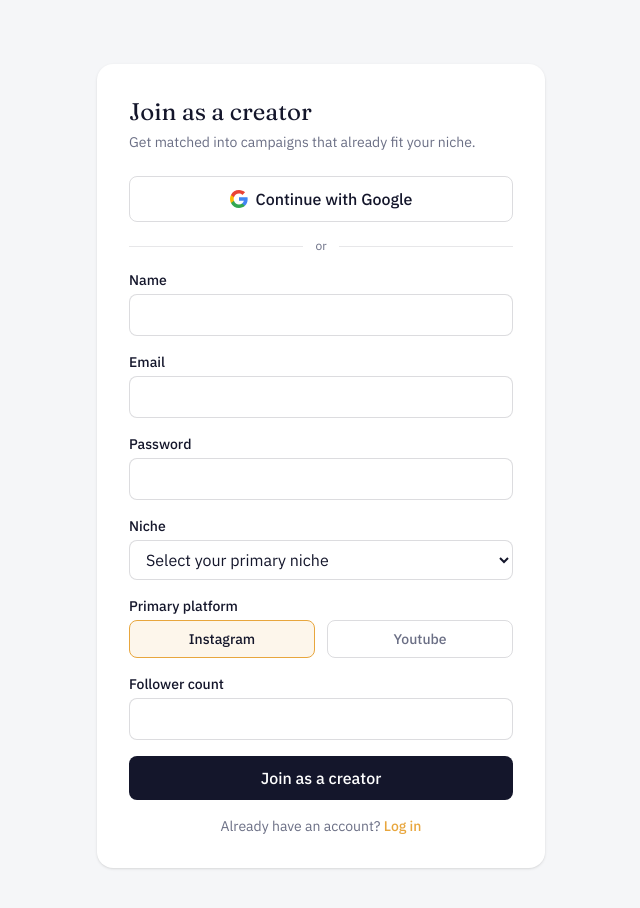
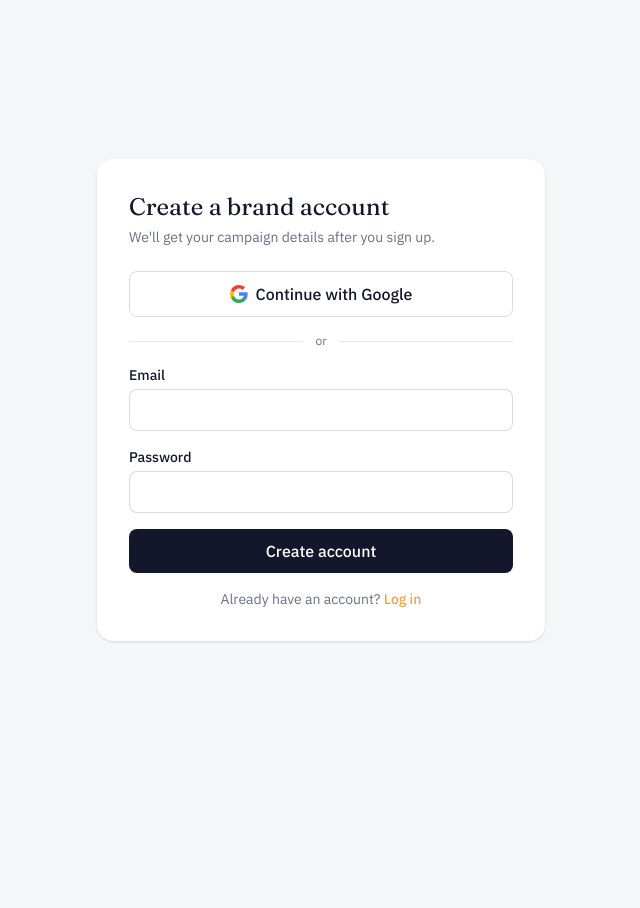
Before and after one commit to prajapatinisha9510-sys/FYDNEX, a Next.js app: page /creator/signup in a window 1280 px wide. Shown: the top 908 px of the page, without its empty margins (319-959 px from the left). After the commit the page ends 800 px from the top, so only its background shows below. Built offline with nearby package versions, Linux system fonts and the light colour scheme.

Commit message:
Update page.tsx

```diff
--- a/app/creator/signup/page.tsx
+++ b/app/creator/signup/page.tsx
@@ -4,31 +4,25 @@ import { useState } from "react";
 import { createClient } from "@/lib/supabase";
 import { useRouter } from "next/navigation";
 import Link from "next/link";
+import GoogleButton from "@/components/GoogleButton";
 
-const NICHES = [
-  "Food",
-  "Tech",
-  "Fitness",
-  "Fashion",
-  "Beauty",
-  "Lifestyle",
-  "Gaming",
-  "Finance",
-  "Travel",
-  "Comedy",
-];
-
-export default function CreatorSignup() {
-  const [name, setName] = useState("");
+export default function BrandSignup() {
   const [email, setEmail] = useState("");
   const [password, setPassword] = useState("");
-  const [niche, setNiche] = useState("");
-  const [platform, setPlatform] = useState("instagram");
-  const [followerCount, setFollowerCount] = useState("");
   const [loading, setLoading] = useState(false);
   const [error, setError] = useState("");
   const [checkEmail, setCheckEmail] = useState(false);
   const router = useRouter();
+
+  async function handleGoogle() {
+    const supabase = createClient();
+    await supabase.auth.signInWithOAuth({
+      provider: "google",
+      options: {
+        redirectTo: `${window.location.origin}/auth/callback?next=/brand/dashboard`,
+      },
+    });
+  }
 
   async function handleSubmit(e: React.FormEvent) {
     e.preventDefault();
@@ -36,18 +30,9 @@ export default function CreatorSignup() {
     setError("");
 
     const supabase = createClient();
-
     const { data, error: signUpError } = await supabase.auth.signUp({
       email,
       password,
-      options: {
-        data: {
-          name,
-          niche,
-          platform,
-          follower_count: Number(followerCount) || 0,
-        },
-      },
     });
 
     setLoading(false);
@@ -63,20 +48,10 @@ export default function CreatorSignup() {
     }
 
     if (data.session) {
-      router.push("/creator/dashboard");
+      router.push("/brand/complete-profile");
     } else {
       setCheckEmail(true);
     }
-  }
-
-  async function handleGoogle() {
-    const supabase = createClient();
-    await supabase.auth.signInWithOAuth({
-      provider: "google",
-      options: {
-        redirectTo: `${window.location.origin}/auth/callback?next=/creator/dashboard`,
-      },
-    });
   }
 
   if (checkEmail) {
@@ -93,58 +68,22 @@ export default function CreatorSignup() {
   }
 
   return (
-    <div className="min-h-screen flex items-center justify-center px-6 py-16 bg-paper">
+    <div className="min-h-screen flex items-center justify-center px-6 bg-paper">
       <div className="w-full max-w-md bg-white rounded-2xl shadow p-8">
-        <h1 className="font-display text-2xl mb-1">Join as a creator</h1>
+        <h1 className="font-display text-2xl mb-1">Create a brand account</h1>
         <p className="text-muted text-sm mb-6">
-          Get matched into campaigns that already fit your niche.
+          We&apos;ll get your campaign details after you sign up.
         </p>
 
-        <button
-          type="button"
-          onClick={handleGoogle}
-          className="w-full flex items-center justify-center gap-2 border border-ink/15 rounded-lg px-3 py-2.5 font-medium hover:bg-paper transition mb-4"
-        >
-          <svg width="18" height="18" viewBox="0 0 18 18">
-            <path
-              fill="#4285F4"
-              d="M17.64 9.2c0-.64-.06-1.25-.16-1.84H9v3.48h4.84a4.14 4.14 0 0 1-1.8 2.72v2.26h2.9c1.7-1.57 2.7-3.88 2.7-6.62z"
-            />
-            <path
-              fill="#34A853"
-              d="M9 18c2.43 0 4.47-.8 5.96-2.18l-2.9-2.26c-.8.54-1.83.86-3.06.86-2.35 0-4.34-1.59-5.05-3.72H.96v2.33A9 9 0 0 0 9 18z"
-            />
-            <path
-              fill="#FBBC05"
-              d="M3.95 10.7A5.4 5.4 0 0 1 3.67 9c0-.59.1-1.16.28-1.7V4.97H.96A9 9 0 0 0 0 9c0 1.45.35 2.83.96 4.03l2.99-2.33z"
-            />
-            <path
-              fill="#EA4335"
-              d="M9 3.58c1.32 0 2.5.45 3.44 1.35l2.58-2.58C13.46.89 11.43 0 9 0A9 9 0 0 0 .96 4.97l2.99 2.33C4.66 5.17 6.65 3.58 9 3.58z"
-            />
-          </svg>
-          Continue with Google
-        </button>
+        <GoogleButton onClick={handleGoogle} />
 
-        <div className="flex items-center gap-3 mb-4">
+        <div className="flex items-center gap-3 my-4">
           <div className="flex-1 h-px bg-ink/10" />
           <span className="text-xs text-muted">or</span>
           <div className="flex-1 h-px bg-ink/10" />
         </div>
+
         <form onSubmit={handleSubmit} className="space-y-4">
-          <div>
-            <label className="block text-sm font-medium text-ink mb-1">
-              Name
-            </label>
-            <input
-              type="text"
-              value={name}
-              onChange={(e) => setName(e.target.value)}
-              className="w-full border border-ink/15 rounded-lg px-3 py-2 focus:outline-none focus:ring-2 focus:ring-amber"
-              required
-            />
-          </div>
-
           <div>
             <label className="block text-sm font-medium text-ink mb-1">
               Email
@@ -157,7 +96,6 @@ export default function CreatorSignup() {
               required
             />
           </div>
-
           <div>
             <label className="block text-sm font-medium text-ink mb-1">
               Password
@@ -171,77 +109,18 @@ export default function CreatorSignup() {
               required
             />
           </div>
-
-          <div>
-            <label className="block text-sm font-medium text-ink mb-1">
-              Niche
-            </label>
-            <select
-              value={niche}
-              onChange={(e) => setNiche(e.target.value)}
-              className="w-full border border-ink/15 rounded-lg px-3 py-2 focus:outline-none focus:ring-2 focus:ring-amber bg-white"
-              required
-            >
-              <option value="" disabled>
-                Select your primary niche
-              </option>
-              {NICHES.map((n) => (
-                <option key={n} value={n.toLowerCase()}>
-                  {n}
-                </option>
-              ))}
-            </select>
-          </div>
-
-          <div>
-            <label className="block text-sm font-medium text-ink mb-1">
-              Primary platform
-            </label>
-            <div className="flex gap-3">
-              {["instagram", "youtube"].map((p) => (
-                <button
-                  type="button"
-                  key={p}
-                  onClick={() => setPlatform(p)}
-                  className={`flex-1 border rounded-lg px-3 py-2 text-sm font-medium capitalize transition ${
-                    platform === p
-                      ? "border-amber bg-amber/10 text-ink"
-                      : "border-ink/15 text-muted"
-                  }`}
-                >
-                  {p}
-                </button>
-              ))}
-            </div>
-          </div>
-
-          <div>
-            <label className="block text-sm font-medium text-ink mb-1">
-              Follower count
-            </label>
-            <input
-              type="number"
-              min={0}
-              value={followerCount}
-              onChange={(e) => setFollowerCount(e.target.value)}
-              className="w-full border border-ink/15 rounded-lg px-3 py-2 focus:outline-none focus:ring-2 focus:ring-amber"
-              required
-            />
-          </div>
-
           {error && <p className="text-red-500 text-sm">{error}</p>}
-
           <button
             type="submit"
             disabled={loading}
             className="w-full bg-ink text-white rounded-lg px-3 py-2.5 font-medium hover:bg-inksoft transition disabled:opacity-50"
           >
-            {loading ? "Creating..." : "Join as a creator"}
+            {loading ? "Creating..." : "Create account"}
           </button>
         </form>
         <p className="text-sm text-muted mt-4 text-center">
           Already have an account?{" "}
-          <Link href="/creator/login" className="text-amber font-medium">
+          <Link href="/brand/login" className="text-amber font-medium">
             Log in
           </Link>
         </p>
```
